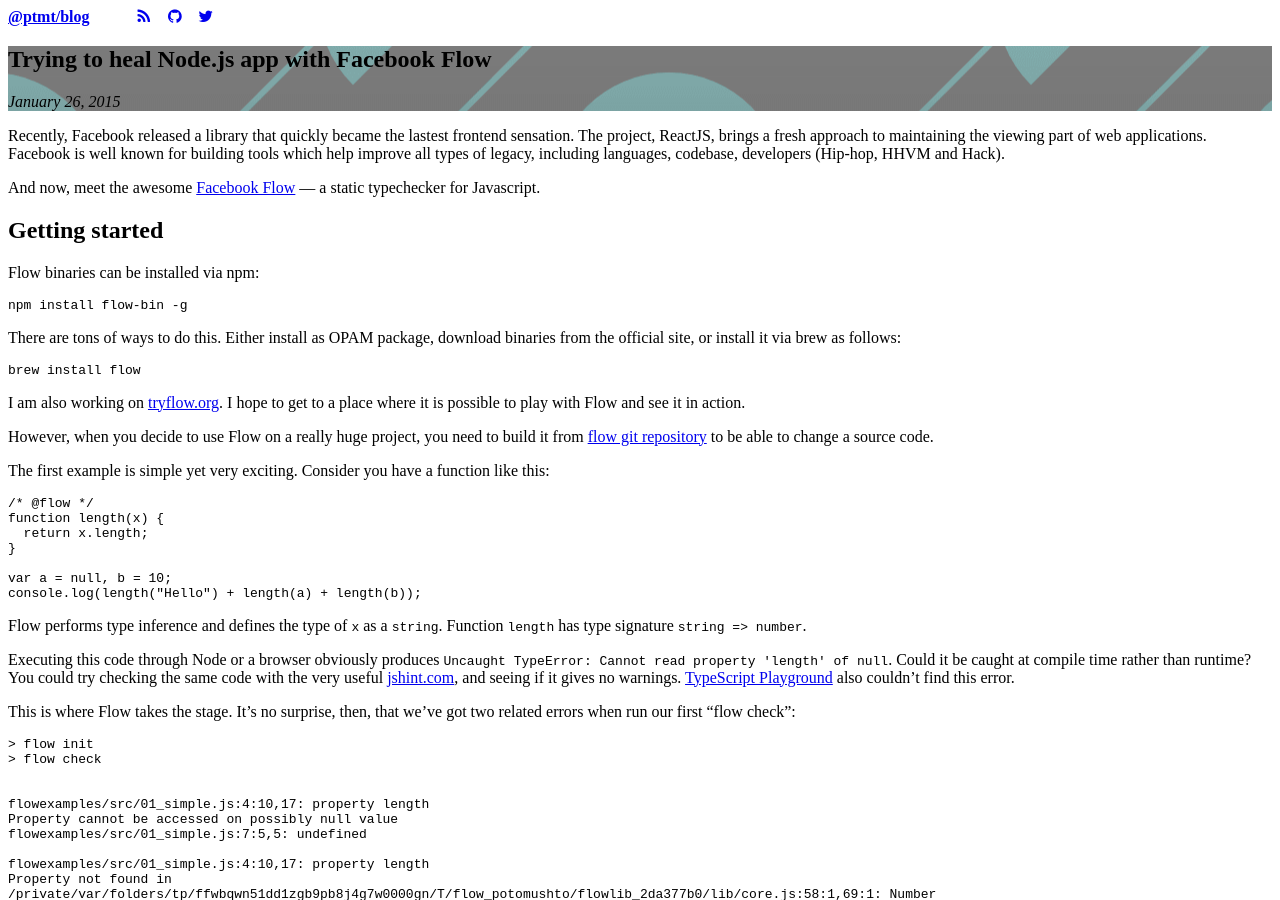
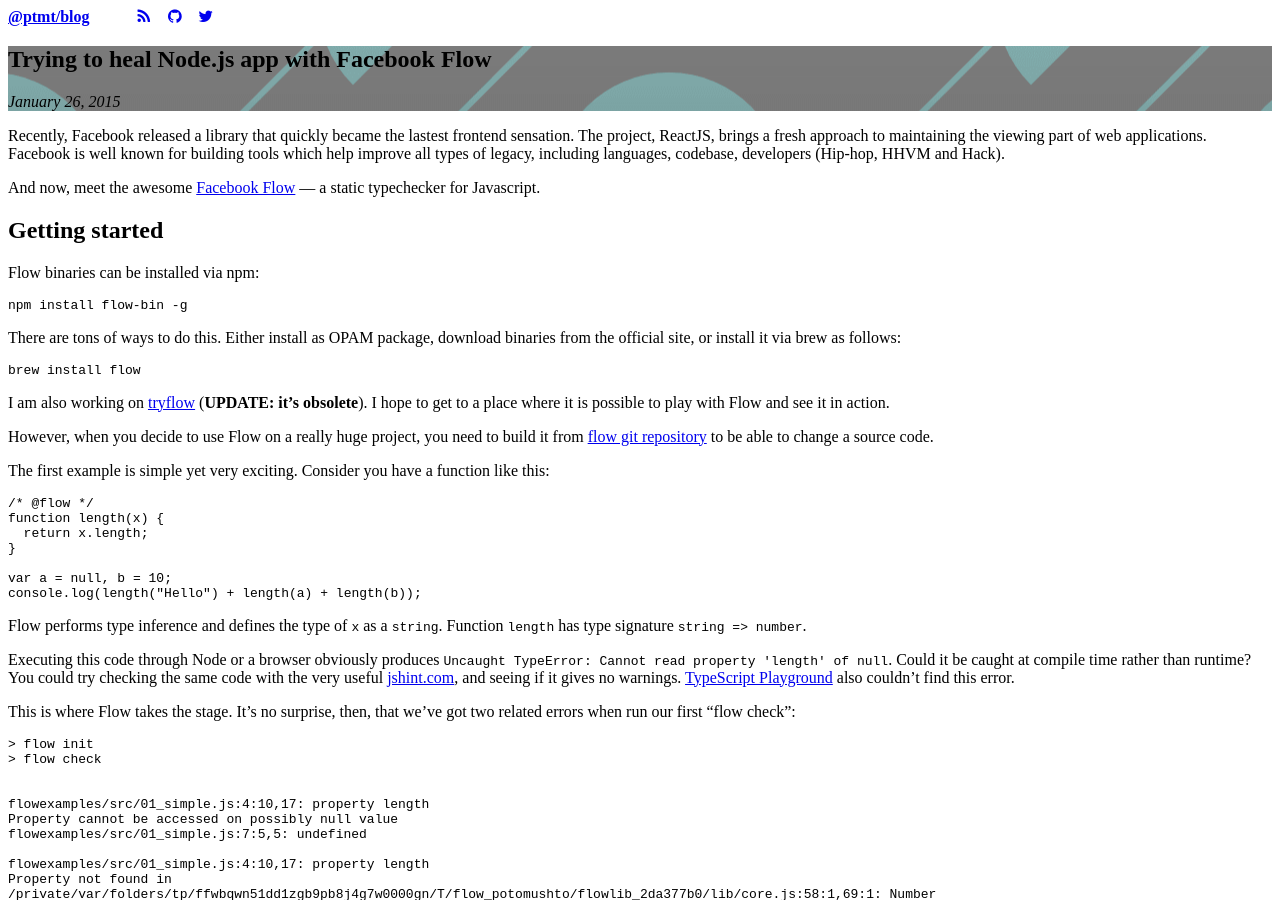
Before and after one commit to ptmt/ptmt.github.com, a Jekyll site: the page built from _posts/2015-01-26-facebook-flow-on-server-and-client.md, in a window 1280 px wide and 900 px high. Built offline with Jekyll 4.4.1, drawn with Linux system fonts in a browser that asks for light colours; nearby versions of some CDN libraries; some web fonts are replaced.

Commit message:
Remove the link to tryflow

```diff
--- a/_posts/2015-01-26-facebook-flow-on-server-and-client.md
+++ b/_posts/2015-01-26-facebook-flow-on-server-and-client.md
@@ -26,7 +26,7 @@
 brew install flow
 ~~~~~~~~
 
-I am also working on [tryflow.org](http://tryflow.org). I hope to get to a place where it is possible to play with Flow and see it in action.
+I am also working on [tryflow](https://github.com/ptmt/tryflow) (**UPDATE: it's obsolete**). I hope to get to a place where it is possible to play with Flow and see it in action.
 
 However, when you decide to use Flow on a really huge project, you need to build it from [flow git repository](https://github.com/facebook/flow) to be able to change a source code.
 
```
